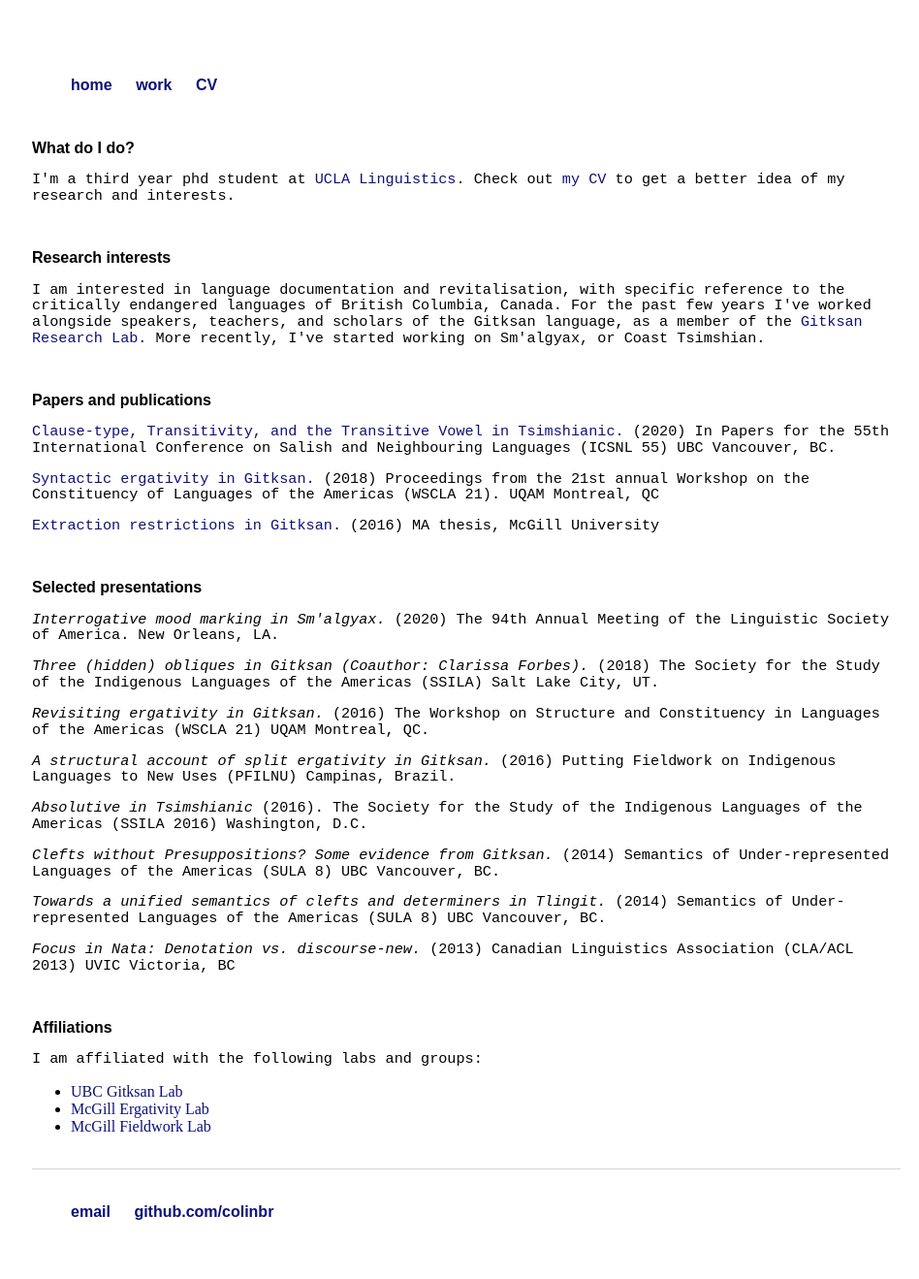
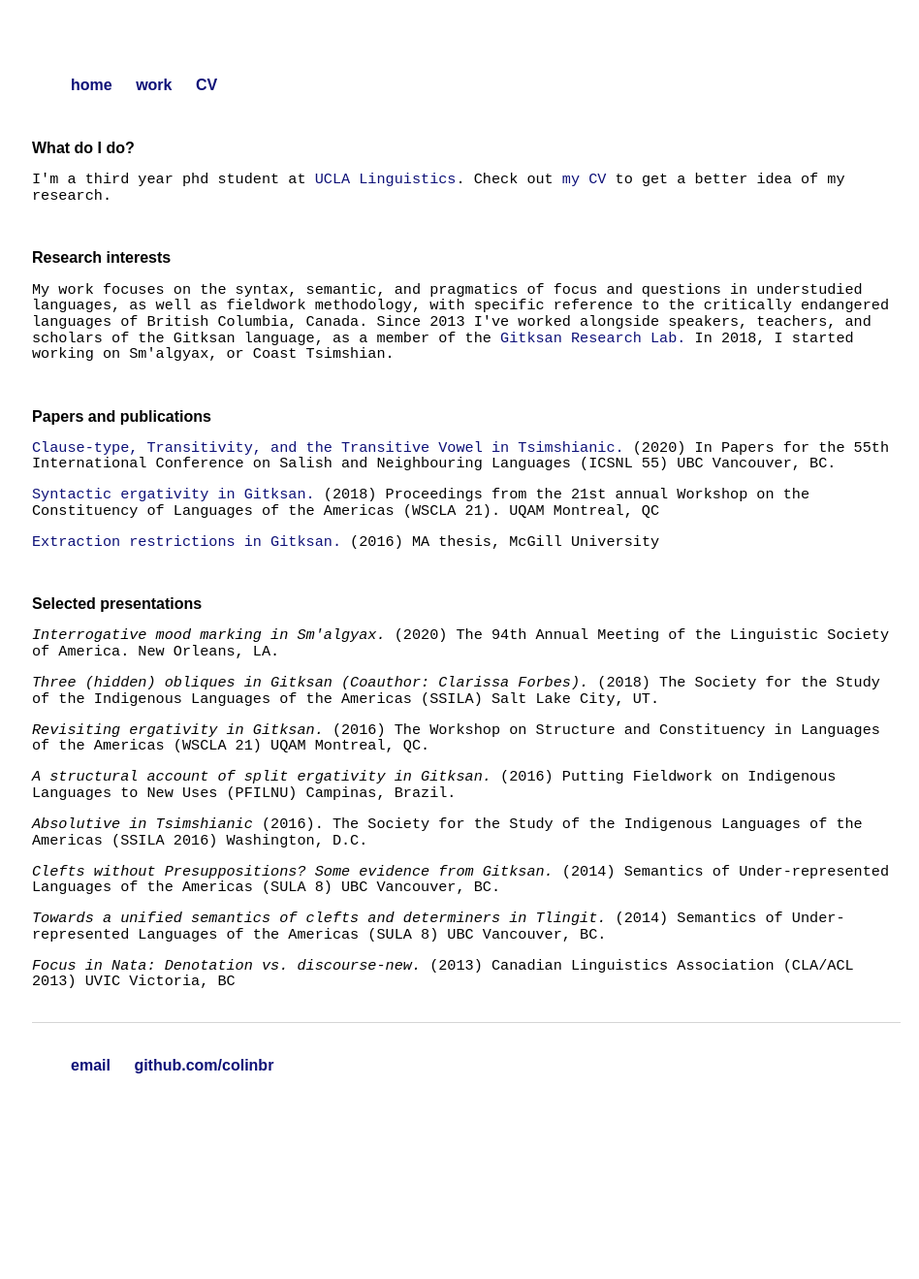
Before and after one commit to colinbr/OLD-colinbr.github.io, a Jekyll site: the page built from research/index.html, in a window 1280 px wide. Shown: the whole page at 97% size, without its empty margins (159-1107 px from the left). Built offline with Jekyll 4.4.1, drawn with Linux system fonts in a browser that asks for light colours; some web fonts are replaced; after the commit the page ends 1168 px from its top, so only the background shows below that.

Commit message:
Update index.html

```diff
--- a/research/index.html
+++ b/research/index.html
@@ -9,16 +9,16 @@ cyclops: passive
 	<br>
 	<h2>What do I do?</h2>
 	<p>I'm a third year phd student at <a href="https://linguistics.ucla.edu/">UCLA Linguistics</a>. Check out
-		<a href="http://nbviewer.jupyter.org/github/colinbr/colinbr.github.io/tree/master/cv/ColinBrownCV.pdf">my CV</a> to get a better idea of my research and interests.</p>
+		<a href="http://nbviewer.jupyter.org/github/colinbr/colinbr.github.io/tree/master/cv/ColinBrownCV.pdf">my CV</a> to get a better idea of my research.</p>
 
 	<br>
 
 	<h2>Research interests</h2>
-	<p>I am interested in language documentation and revitalisation,
+	<p>My work focuses on the syntax, semantic, and pragmatics of focus and questions in understudied languages, as well as fieldwork methodology,
 	with specific reference to the critically endangered languages of British Columbia, Canada.
-	For the past few years I've worked alongside speakers, teachers, and scholars of the Gitksan language,
+	Since 2013 I've worked alongside speakers, teachers, and scholars of the Gitksan language,
 	as a member of the <a href="http://lingserver.arts.ubc.ca/linguistics/research/Gitxsan_group">Gitksan Research Lab.</a>
-	More recently, I've started working on Sm'algyax, or Coast Tsimshian.</p>
+	In 2018, I started working on Sm'algyax, or Coast Tsimshian.</p>
 
 	<br>
 
@@ -46,13 +46,5 @@ Under-represented Languages of the Americas (SULA 8) UBC Vancouver, BC.</p>
 
 	<br>
 
-	<h2>Affiliations</h2>
-	<p>I am affiliated with the following labs and groups:</p>
-	<UL>
-	<LI> <a href="https://blogs.ubc.ca/gitksanlab/about/">UBC Gitksan Lab</a>
-	<LI> <a href="http://ergativity.org/">McGill Ergativity Lab</a>
-	<LI> <a href="http://jessica.lingspace.org/fieldwork-lab/">McGill Fieldwork Lab</a>
-	</UL>
-	<br>
 
 </div><!-- /.blurb -->
```
